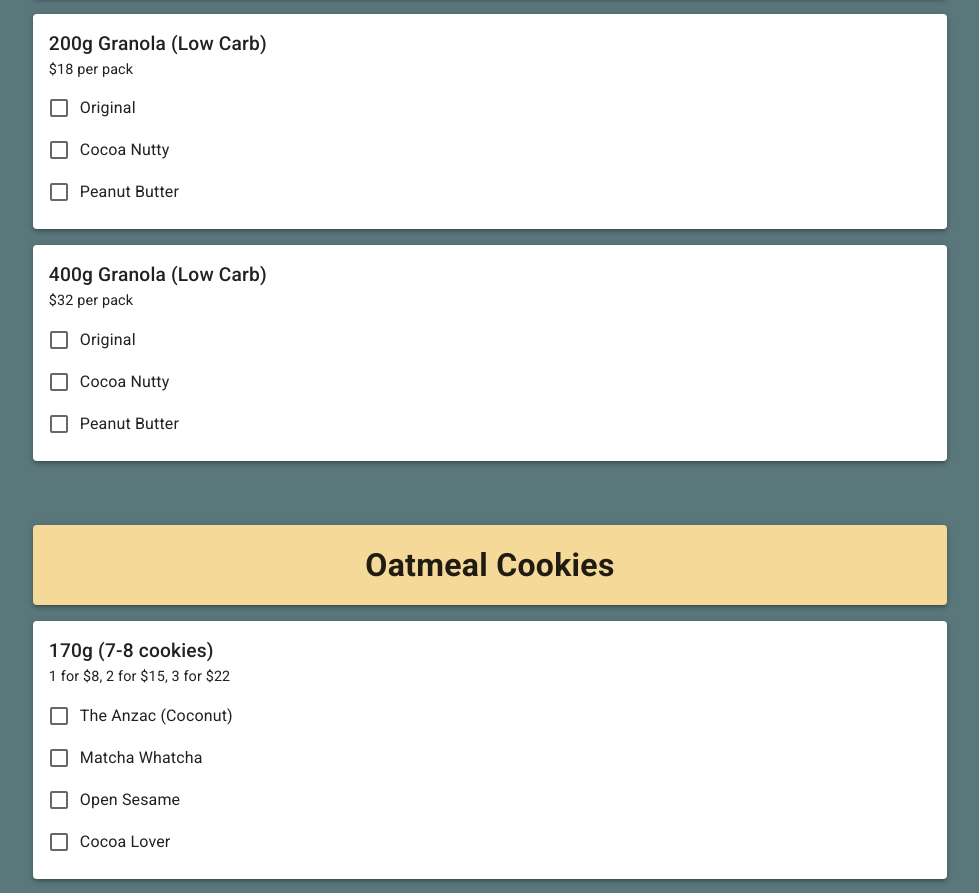
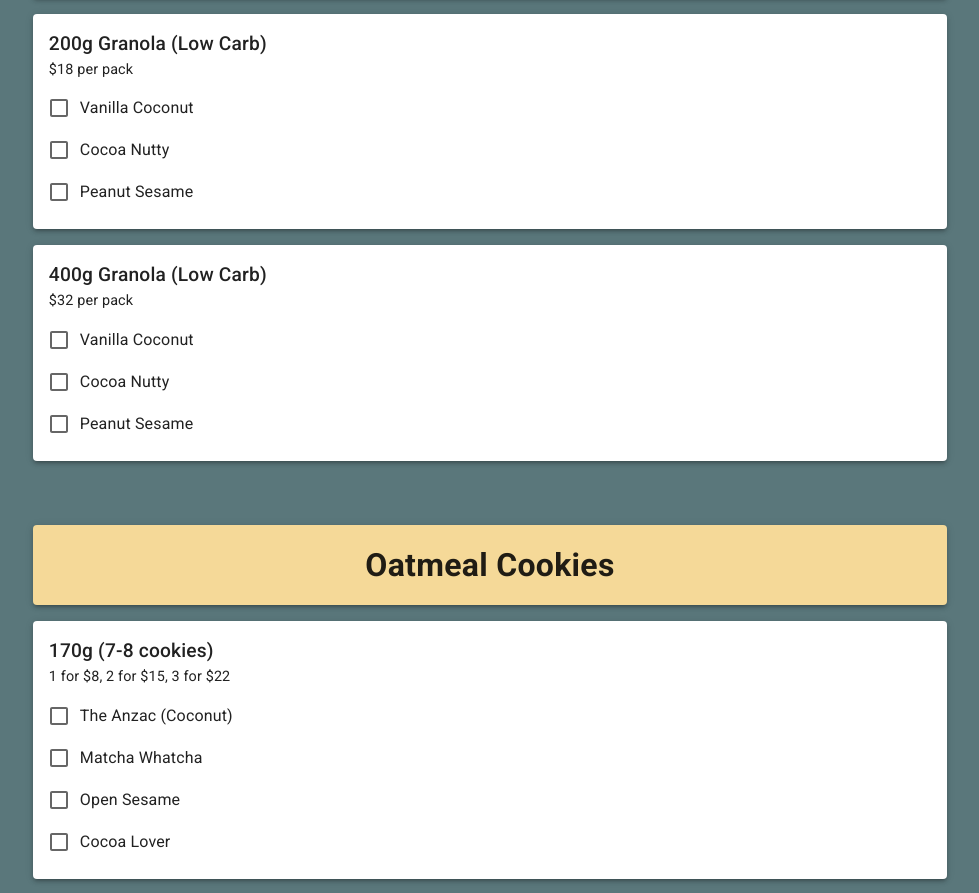
Before and after one commit to thenutbaker/thenutbaker.github.io, a React (Create React App) app: page / in a window 1280 px wide. Shown: the part 1489-2382 px from the top of the page, without its empty margins (150-1129 px from the left). Built offline with nearby package versions, Linux system fonts and the light colour scheme.

Commit message:
feat: change low carb flavours

```diff
--- a/src/products.const.ts
+++ b/src/products.const.ts
@@ -9,9 +9,9 @@ export const GRANOLA_FLAVOURS = [
 ];
 
 export const LOW_CARB_GRANOLA_FLAVOURS = [
-  "Original",
+  "Vanilla Coconut",
   "Cocoa Nutty",
-  "Peanut Butter",
+  "Peanut Sesame",
 ];
 
 export const MUFFIN_FLAVOURS = [
```
